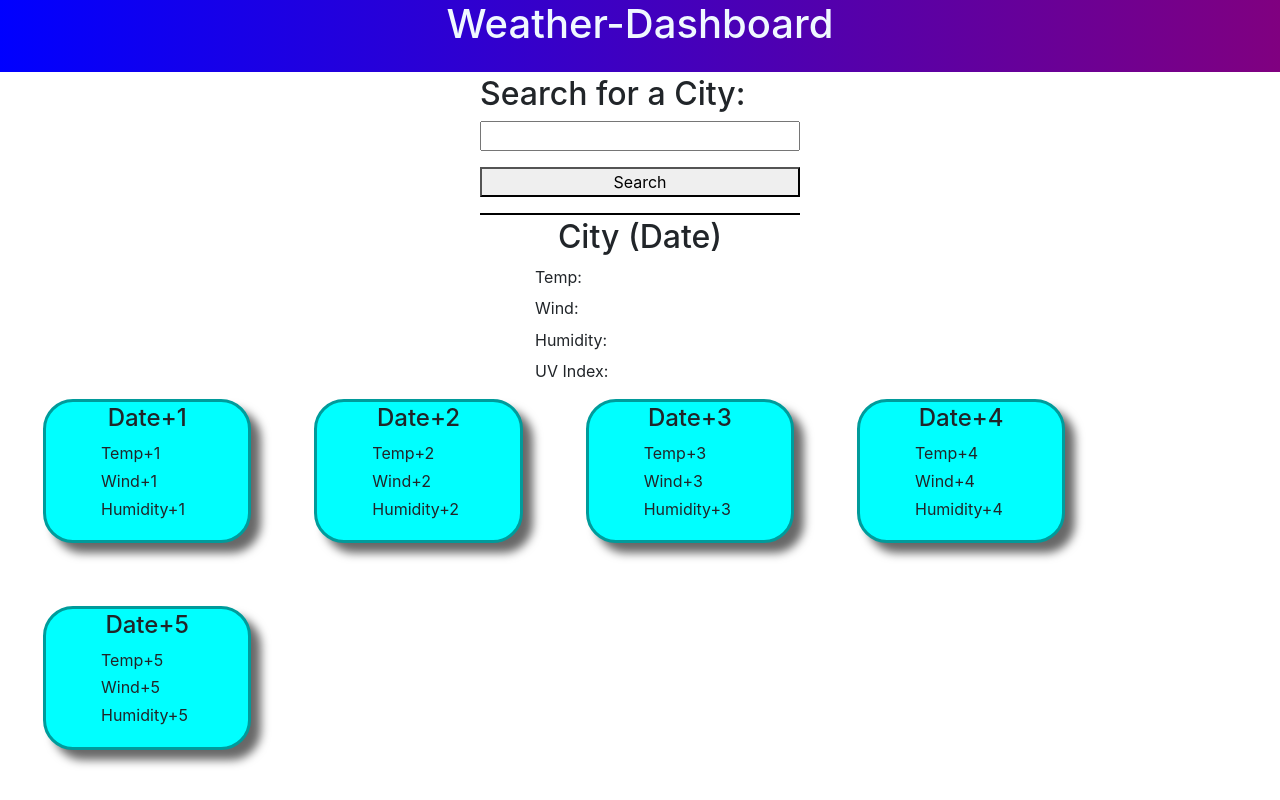
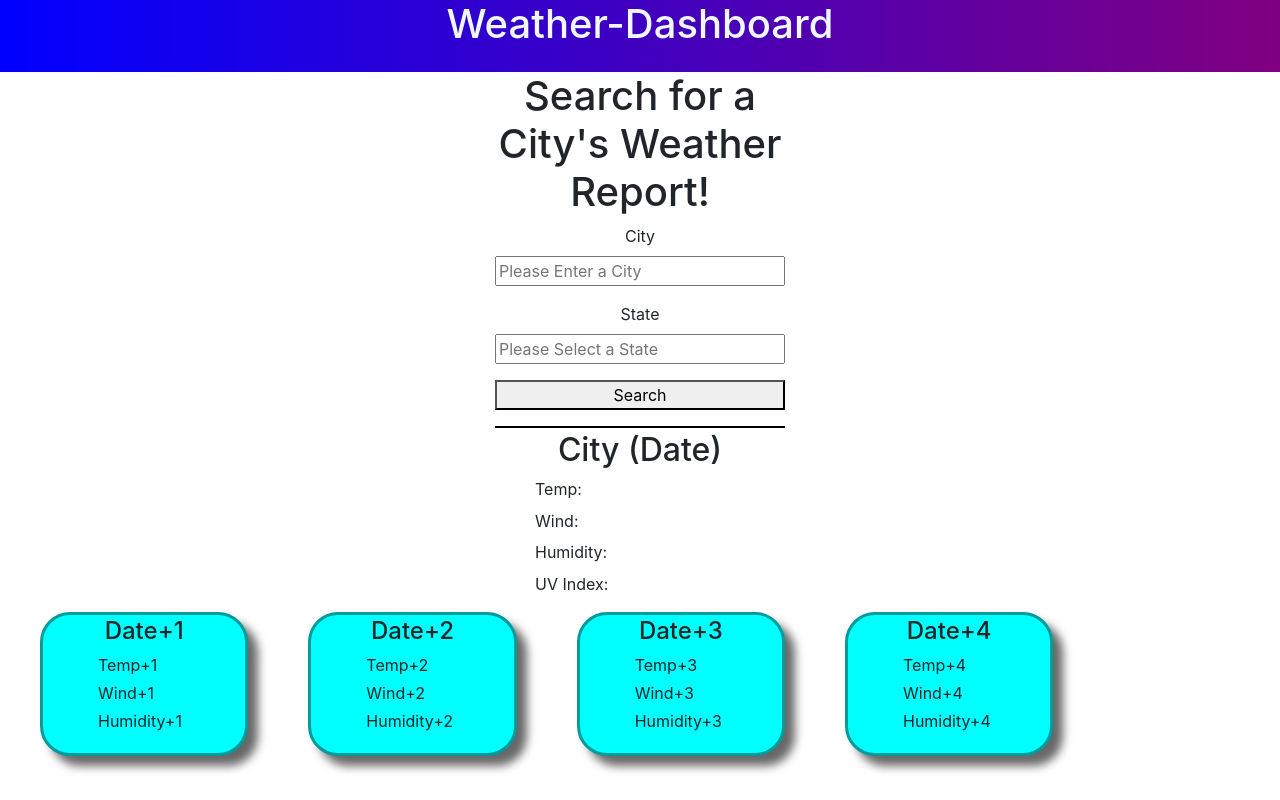
Before and after one commit to Chtanicala/Weather-Dashboard, a plain HTML site: page index.html in a window 1280 px wide. Shown: the top 800 px of the page. Drawn offline with nearby package versions, Linux system fonts and the light colour scheme.

Commit message:
Changed the search container to a forms style in index.html, and added a state search function

```diff
--- a/Assets/script.js
+++ b/Assets/script.js
@@ -1,5 +1,6 @@
 // Search Elements
-let searchEl = document.getElementById("searchInput")
+let searchEl = document.getElementById("city")
+let searchEl = document.getElementById("state")
 let searchBtn = document.getElementById("searchBtn")
 // Current Day Elements
 let currentCityEl = document.getElementById("city-current")
@@ -13,15 +14,30 @@ let currentUvEl = document.getElementById("uv-current")
 //Day + 4 Elements
 //Day + 5 Elements
 
+// API
+let apiLinkFormat = "api.openweathermap.org/data/2.5/forecast?q={city name},{state code},{country code}&units=imperial&appid=7aa6a99f3c6b2918ed1aa6023a5c4fdd"
+
+
 let searchResult = () => {
     fetch(`https://api.openweathermap.org/data/2.5/forecast?q=${searchEl.value},US&units=imperial&cnt=7&appid=7aa6a99f3c6b2918ed1aa6023a5c4fdd`)
     .then(response => response.json())
-    .then(data => console.log(data));
+
+    .then(function (data) {
+        console.log(data);
+        displayWeather(data);
+    })
+    .catch((error) => {
+        console.log("FETCH ERROR", error)
+    })
+}
+
+let displayWeather = (data) => {
+    data.list
 }
 
 searchBtn.addEventListener("click", searchResult)
 
-let apiLinkFormat = "api.openweathermap.org/data/2.5/forecast?q={city name},{state code},{country code}&units=imperial&appid=7aa6a99f3c6b2918ed1aa6023a5c4fdd"
+
 
 // fetch(apiLink)
 //     .then(response => response.json())
--- a/Assets/style.css
+++ b/Assets/style.css
@@ -18,7 +18,7 @@ header {
     width: 100%;
 }
 
-#searchInput {
+.searchInput {
     margin-bottom: 1rem;
     width: 100%
 }
@@ -30,7 +30,7 @@ header {
 .card {
     background-color: aqua;
     margin-right: 20px;
-    margin-left: 43px;
+    margin-left: 40px;
     margin-bottom: 5%;
     border-radius: 30px;
     border-color: rgb(0, 155, 155);
--- a/index.html
+++ b/index.html
@@ -21,7 +21,7 @@
 
       <div class="container col-3">
 
-            <h2 class="row text-center" id="city-search">Search for a City:</h2>
+            <!-- <h2 class="row text-center" id="city-search">Search for a City:</h2>
 
             <div class="row" id="search-input-container">
               <input id="searchInput" type ="text">
@@ -29,7 +29,25 @@
 
             <div class="row" id="search-button-container">
               <button class ="button" id="searchBtn">Search</button>
-            </div>
+            </div> -->
+
+
+            <form id="city-search">
+              <h1>Search for a City's Weather Report!</h1>
+              <div class="field">
+                <label for="city">City</label>
+                <input type="text" class="searchInput" id="city" name="city" placeholder="Please Enter a City" />
+                <small></small>
+              </div>
+              <div class="field">
+                <label for="State">State</label>
+                <input type="text" class="searchInput" id="state" name="state" placeholder="Please Select a State"/>
+                <small></small>
+              </div>
+              <div class="field" id="search-button-container">
+                <button type="submit" id="searchBtn" class="button">Search</button>
+              </div>
+            </form>
 
       </div>
 
```
